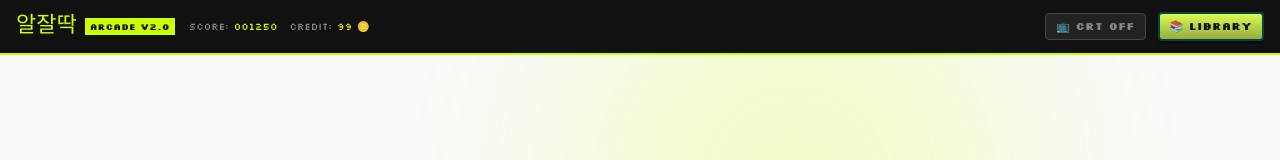
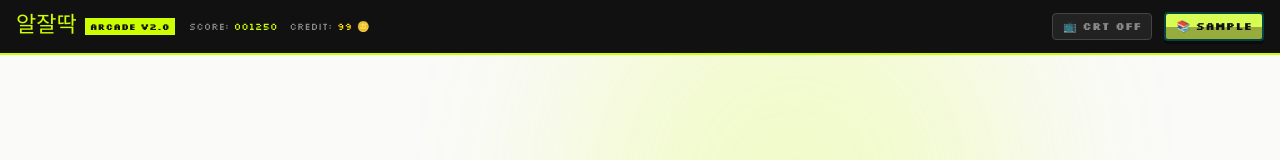
Before and after one commit to Beast-Boys-B/AlJalTtack, a React (Vite) app: page / in a window 1280 px wide. Shown: the top 160 px of the page. Built offline with nearby package versions, Linux system fonts and the light colour scheme; the HTML template or start-up script is replaced by a standard one.

Commit message:
pull 받기위한 커밋

```diff
--- a/src/components/ArcadeHeaderBar.tsx
+++ b/src/components/ArcadeHeaderBar.tsx
@@ -126,9 +126,12 @@ export function ArcadeHeaderBar({
           onTouchStart={() => setLibraryHeld(true)}
           onTouchEnd={() => setLibraryHeld(false)}
           style={{
+            // Hard 50/50 split (not a smooth blend) — the darker half reads
+            // as a cast shadow, giving a convex/"popped out" look: shadow on
+            // top when red (active), shadow on the bottom when green (off).
             background: libraryActive
-              ? "linear-gradient(180deg, #A22857 0%, #E5307A 100%)"
-              : "linear-gradient(180deg, #D7FC53 0%, #98AC3D 100%)",
+              ? "linear-gradient(180deg, #A22857 0%, #A22857 50%, #E5307A 50%, #E5307A 100%)"
+              : "linear-gradient(180deg, #D7FC53 0%, #D7FC53 50%, #98AC3D 50%, #98AC3D 100%)",
             color: libraryActive ? "#fff" : INK,
             border: "2px solid #044444",
             padding: "4px 10px",
@@ -148,7 +151,7 @@ export function ArcadeHeaderBar({
           }}
           className="font-pixel"
         >
-          📚 LIBRARY
+          📚 SAMPLE
         </button>
       </div>
     </div>
```
